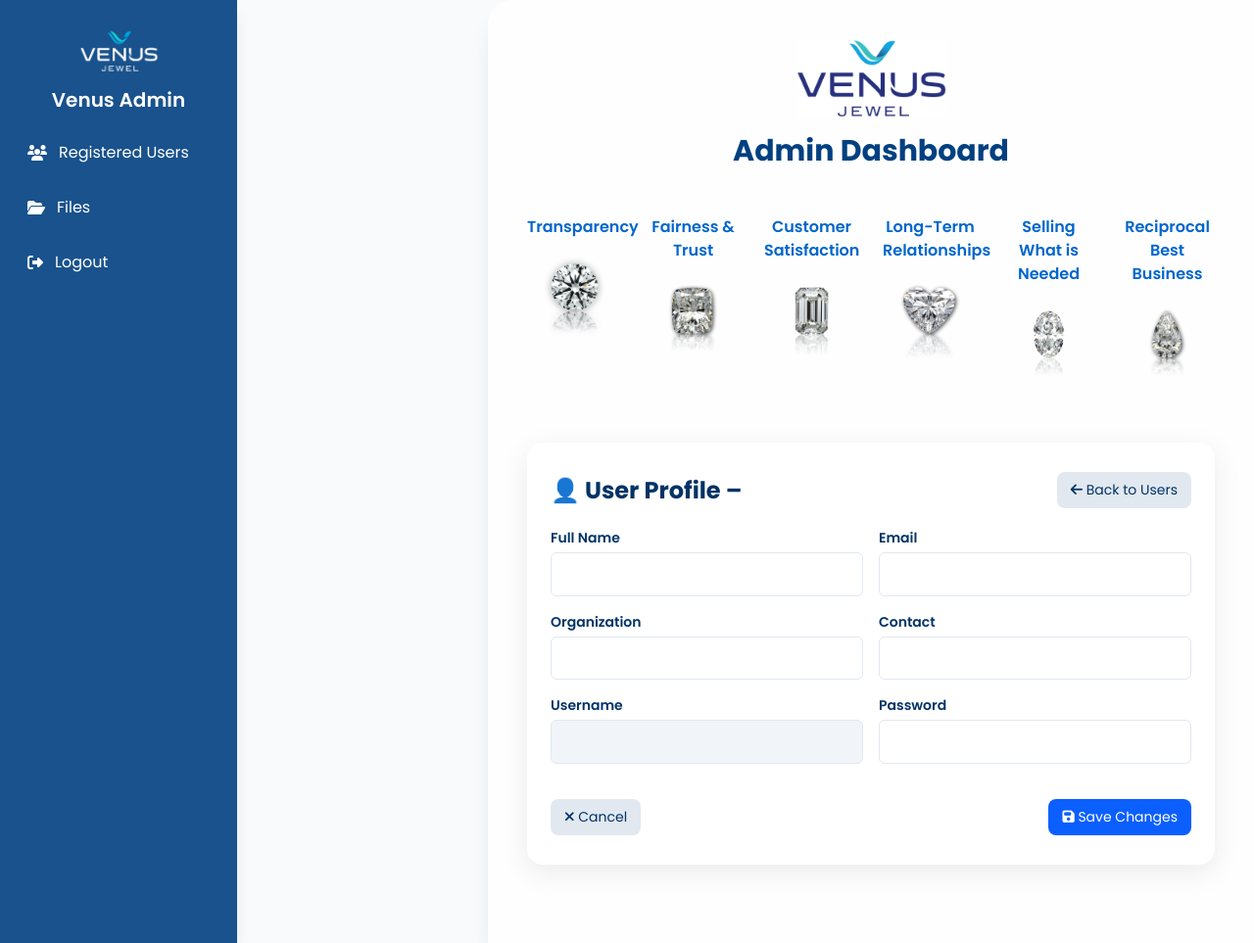
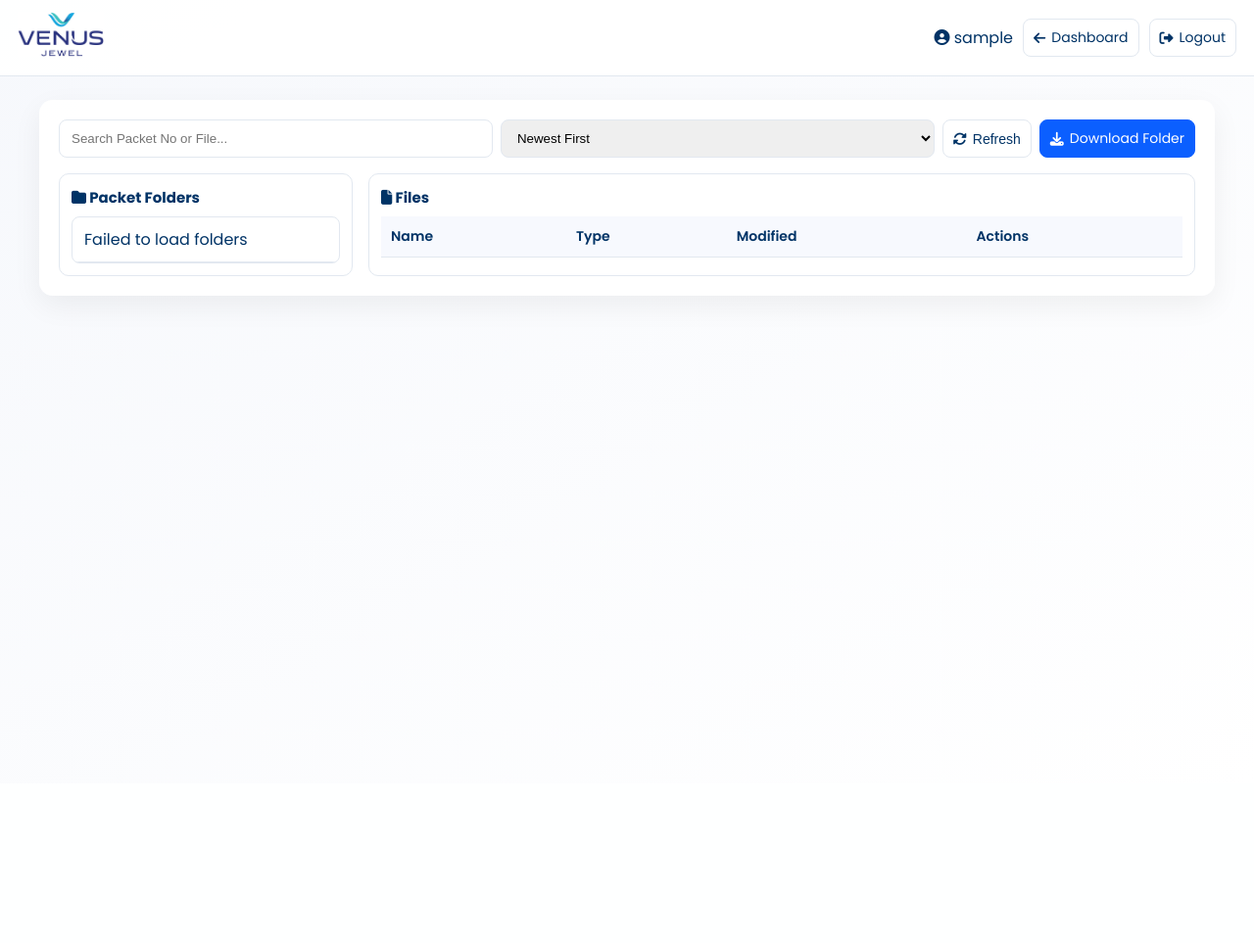
Before and after one commit to Sanketchikane/venus-jewel-portal, a Flask app: page /files in a window 1280 px wide. Shown: the whole page at 98% size. After the commit the page ends 313 px from the top, so only its background shows below. Run offline with Flask 3, Linux system fonts and the light colour scheme; the visitor is signed in with stand-in values (Sample User, id 1); lists and menus that the app fills with data are empty; some libraries are stand-ins or nearby versions.

Commit message:
Update files.html

```diff
--- a/templates/files.html
+++ b/templates/files.html
@@ -1,170 +1,242 @@
-{% extends "admin_dashboard.html" %}
-{% block content %}
+<!DOCTYPE html>
+<html lang="en">
+<head>
+  <meta charset="UTF-8" />
+  <title>Files • VENUS JEWEL FILE PORTAL</title>
+  <meta name="viewport" content="width=device-width, initial-scale=1.0" />
+  <link rel="apple-touch-icon" sizes="180x180" href="{{ url_for('static', filename='images/apple-touch-icon.png') }}">
+  <link rel="icon" type="image/png" sizes="32x32" href="{{ url_for('static', filename='images/favicon-32x32.png') }}">
+  <link rel="stylesheet" href="https://cdnjs.cloudflare.com/ajax/libs/font-awesome/6.5.0/css/all.min.css">
+  <link href="https://fonts.googleapis.com/css2?family=Poppins:wght@400;500;600;700&display=swap" rel="stylesheet">
 
-<style>
-  :root {
-    --vj-blue: #003366;
-    --vj-accent: #0B5FFF;
-    --vj-bg: #f8fafc;
-    --vj-border: #e2e8f0;
-    --vj-muted: #64748b;
-  }
+  <style>
+    :root {
+      --vj-primary: #003366;
+      --vj-accent: #0B5FFF;
+      --vj-bg: rgba(255, 255, 255, .95);
+      --vj-border: #e2e8f0;
+      --vj-muted: #6b7280;
+    }
+    * { box-sizing: border-box; margin: 0; padding: 0; }
+    body {
+      font-family: 'Poppins', sans-serif;
+      background: linear-gradient(to bottom right, #f6f8fc, #ffffff);
+      color: var(--vj-primary);
+      min-height: 100vh;
+    }
 
-  body {
-    font-family: 'Poppins', sans-serif;
-    background: var(--vj-bg);
-    color: var(--vj-blue);
-  }
+    /* Splash Screen */
+    #splash {
+      position: fixed;
+      inset: 0;
+      display: flex;
+      align-items: center;
+      justify-content: center;
+      background: rgba(255, 255, 255, 0.7);
+      backdrop-filter: blur(8px);
+      z-index: 9999;
+      transition: opacity 0.7s ease;
+    }
+    #splash.fade-out { opacity: 0; pointer-events: none; }
 
-  .profile-card {
-    background: white;
-    border-radius: 16px;
-    padding: 30px 24px;
-    box-shadow: 0 8px 30px rgba(0, 0, 0, 0.08);
-    max-width: 900px;
-    margin: 40px auto;
-    font-family: 'Poppins', sans-serif;
-  }
+    .topbar {
+      display: flex; align-items: center; justify-content: space-between;
+      padding: 12px 18px; background: var(--vj-bg);
+      border-bottom: 1px solid var(--vj-border);
+      position: sticky; top: 0; z-index: 100;
+    }
+    .brand img { height: 46px; }
+    .userbox { display: flex; align-items: center; gap: 10px; flex-wrap: wrap; }
+    .btn {
+      display: inline-flex; align-items: center; gap: 6px;
+      padding: 8px 10px; border-radius: 8px; border: 1px solid var(--vj-border);
+      background: #fff; color: var(--vj-primary);
+      font-size: 14px; cursor: pointer; text-decoration: none;
+      transition: 0.2s;
+    }
+    .btn:hover { background: #eef4ff; }
+    .btn-primary { background: var(--vj-accent); color: #fff; border-color: var(--vj-accent); }
 
-  .profile-header {
-    display: flex;
-    align-items: center;
-    justify-content: space-between;
-    flex-wrap: wrap;
-    gap: 10px;
-    margin-bottom: 20px;
-  }
+    .container {
+      max-width: 1200px; margin: 24px auto;
+      background: var(--vj-bg); border-radius: 14px;
+      box-shadow: 0 10px 30px rgba(0, 0, 0, .06);
+      padding: 20px;
+    }
+    .controls { display: flex; gap: 8px; flex-wrap: wrap; margin-bottom: 16px; }
+    .controls input, .controls select {
+      padding: 10px 12px; border-radius: 8px;
+      border: 1px solid var(--vj-border);
+      flex: 1; min-width: 180px;
+    }
+    .browser { display: grid; grid-template-columns: 300px 1fr; gap: 16px; }
+    .panel {
+      background: #fff; border: 1px solid var(--vj-border);
+      border-radius: 10px; padding: 12px;
+    }
+    .panel h3 { font-size: 15px; color: var(--vj-primary); margin-bottom: 8px; }
+    .list {
+      max-height: 55vh; overflow: auto; border-radius: 8px;
+      border: 1px solid var(--vj-border); background: #fff;
+    }
+    .list-item {
+      padding: 10px 12px; border-bottom: 1px solid var(--vj-border);
+      display: flex; justify-content: space-between; align-items: center;
+      cursor: pointer; transition: background 0.2s;
+    }
+    .list-item:hover { background: #f0f6ff; }
+    .grid { width: 100%; border-collapse: collapse; }
+    .grid th, .grid td {
+      padding: 10px; border-bottom: 1px solid var(--vj-border);
+      text-align: left; font-size: 14px;
+    }
+    .grid th {
+      background: #f7f9fe; font-weight: 600;
+      color: var(--vj-primary);
+    }
+    .actions { display: flex; gap: 6px; flex-wrap: wrap; }
+    .muted { color: var(--vj-muted); font-size: 13px; }
 
-  .profile-header h2 {
-    font-size: 24px;
-    font-weight: 700;
-    color: var(--vj-blue);
-  }
+    @media (max-width: 900px) {
+      .browser { grid-template-columns: 1fr; }
+      .list { max-height: 35vh; }
+      .btn { font-size: 13px; padding: 6px 8px; }
+      .topbar { flex-wrap: wrap; gap: 8px; }
+    }
+  </style>
+</head>
+<body>
 
-  .btn {
-    padding: 8px 14px;
-    border-radius: 8px;
-    border: none;
-    cursor: pointer;
-    font-size: 14px;
-    font-weight: 500;
-    transition: 0.2s;
-  }
+<!-- Splash Screen -->
+<div id="splash">
+  <img src="{{ url_for('static', filename='images/wings_new.gif') }}" alt="Loading..." class="w-1/2 md:w-1/3 animate-pulse">
+</div>
+<script>
+  window.addEventListener('DOMContentLoaded', () => {
+    setTimeout(() => {
+      const splash = document.getElementById('splash');
+      splash.classList.add('fade-out');
+      setTimeout(() => splash.remove(), 700);
+    }, 2200);
+  });
+</script>
 
-  .btn-back {
-    background: #e2e8f0;
-    color: var(--vj-blue);
-  }
+<div class="topbar">
+  <div class="brand">
+    <img src="{{ url_for('static', filename='images/venus_black_logo.jpg') }}" alt="Venus Jewel">
+  </div>
+  <div class="userbox">
+    <span><i class="fas fa-user-circle"></i> {{ user }}</span>
+    <a class="btn" href="/dashboard"><i class="fas fa-arrow-left"></i> Dashboard</a>
+    <a class="btn" href="/logout"><i class="fas fa-sign-out-alt"></i> Logout</a>
+  </div>
+</div>
 
-  .btn-back:hover {
-    background: #d0d7e3;
-  }
-
-  .btn-save {
-    background: var(--vj-accent);
-    color: white;
-  }
-
-  .btn-save:hover {
-    background: #0949c5;
-  }
-
-  form {
-    display: grid;
-    grid-template-columns: 1fr 1fr;
-    gap: 16px;
-  }
-
-  .form-group {
-    display: flex;
-    flex-direction: column;
-  }
-
-  label {
-    font-weight: 600;
-    margin-bottom: 4px;
-    font-size: 14px;
-    color: var(--vj-blue);
-  }
-
-  input {
-    padding: 10px 12px;
-    border-radius: 6px;
-    border: 1px solid var(--vj-border);
-    font-size: 15px;
-    outline: none;
-  }
-
-  input:focus {
-    border-color: var(--vj-accent);
-    box-shadow: 0 0 0 2px rgba(11, 95, 255, 0.15);
-  }
-
-  .actions {
-    grid-column: span 2;
-    display: flex;
-    justify-content: space-between;
-    margin-top: 20px;
-  }
-
-  .readonly {
-    background: #f1f5f9;
-    color: #64748b;
-  }
-
-  @media (max-width: 768px) {
-    form {
-      grid-template-columns: 1fr;
-    }
-    .profile-card {
-      padding: 20px;
-      margin: 20px auto;
-    }
-  }
-</style>
-
-<div class="profile-card">
-  <div class="profile-header">
-    <h2>👤 User Profile – {{ user['Username'] }}</h2>
-    <a href="{{ url_for('admin.admin_users') }}" class="btn btn-back"><i class="fas fa-arrow-left"></i> Back to Users</a>
+<div class="container">
+  <div class="controls">
+    <input id="searchBox" type="text" placeholder="Search Packet No or File..." />
+    <select id="sortSelect">
+      <option value="newest">Newest First</option>
+      <option value="name">Name A–Z</option>
+    </select>
+    <button id="refreshBtn" class="btn"><i class="fas fa-rotate"></i> Refresh</button>
+    <a id="downloadFolderBtn" class="btn btn-primary" href="#" disabled><i class="fas fa-download"></i> Download Folder</a>
   </div>
 
-  <form method="POST" action="{{ url_for('admin.update_user', username=user['Username']) }}">
-    <div class="form-group">
-      <label>Full Name</label>
-      <input type="text" name="Full Name" value="{{ user['Full Name'] }}" required>
+  <div class="browser">
+    <div class="panel">
+      <h3><i class="fas fa-folder"></i> Packet Folders</h3>
+      <div id="packetList" class="list"></div>
     </div>
-
-    <div class="form-group">
-      <label>Email</label>
-      <input type="email" name="Email" value="{{ user['Email'] }}" required>
+    <div class="panel">
+      <h3 id="filesTitle"><i class="fas fa-file"></i> Files</h3>
+      <table class="grid">
+        <thead><tr><th>Name</th><th>Type</th><th>Modified</th><th>Actions</th></tr></thead>
+        <tbody id="filesBody"></tbody>
+      </table>
     </div>
-
-    <div class="form-group">
-      <label>Organization</label>
-      <input type="text" name="Organization" value="{{ user['Organization'] }}">
-    </div>
-
-    <div class="form-group">
-      <label>Contact</label>
-      <input type="text" name="Contact" value="{{ user['Contact'] }}">
-    </div>
-
-    <div class="form-group">
-      <label>Username</label>
-      <input type="text" name="Username" value="{{ user['Username'] }}" class="readonly" readonly>
-    </div>
-
-    <div class="form-group">
-      <label>Password</label>
-      <input type="text" name="Password" value="{{ user['Password'] }}">
-    </div>
-
-    <div class="actions">
-      <a href="{{ url_for('admin.admin_users') }}" class="btn btn-back"><i class="fas fa-times"></i> Cancel</a>
-      <button type="submit" class="btn btn-save"><i class="fas fa-save"></i> Save Changes</button>
-    </div>
-  </form>
+  </div>
 </div>
 
-{% endblock %}
+<script>
+const packetList=document.getElementById('packetList');
+const filesBody=document.getElementById('filesBody');
+const filesTitle=document.getElementById('filesTitle');
+const downloadFolderBtn=document.getElementById('downloadFolderBtn');
+const searchBox=document.getElementById('searchBox');
+const sortSelect=document.getElementById('sortSelect');
+const refreshBtn=document.getElementById('refreshBtn');
+
+let currentFolder=null, allFolders=[], currentFiles=[];
+
+function loadFolders(){
+  packetList.innerHTML='<div class="list-item">Loading…</div>';
+  fetch(`/api/packet-folders?sort=${sortSelect.value}`)
+  .then(r=>r.json())
+  .then(({folders})=>{allFolders=folders||[];renderFolders();})
+  .catch(()=>packetList.innerHTML='<div class="list-item">Failed to load folders</div>');
+}
+
+function renderFolders(){
+  const q=searchBox.value.toLowerCase();
+  const filtered=allFolders.filter(f=>!q||(f.name||'').toLowerCase().includes(q));
+  packetList.innerHTML='';
+  if(!filtered.length){packetList.innerHTML='<div class="list-item">No folders found</div>';return;}
+  filtered.forEach(f=>{
+    const row=document.createElement('div');
+    row.className='list-item';
+    row.innerHTML=`<span><i class="fas fa-folder"></i> ${f.name}</span>
+      <span class="muted">${new Date(f.modifiedTime).toLocaleString()}</span>`;
+    row.onclick=()=>selectFolder(f.id,f.name);
+    packetList.appendChild(row);
+  });
+}
+
+function selectFolder(id,name){
+  currentFolder={id,name};
+  filesTitle.textContent=`Files — ${name}`;
+  downloadFolderBtn.removeAttribute('disabled');
+  downloadFolderBtn.href=`/download/folder/${id}`;
+  loadFiles(id);
+}
+
+function loadFiles(folderId){
+  filesBody.innerHTML='<tr><td colspan="4">Loading…</td></tr>';
+  fetch(`/api/folder/${folderId}/files?sort=${sortSelect.value}`)
+  .then(r=>r.json())
+  .then(({files})=>{currentFiles=files||[];renderFiles();})
+  .catch(()=>filesBody.innerHTML='<tr><td colspan="4">Failed to load files</td></tr>');
+}
+
+function renderFiles(){
+  const q=searchBox.value.toLowerCase();
+  const filtered=currentFiles.filter(f=>!q||(f.name||'').toLowerCase().includes(q));
+  filesBody.innerHTML='';
+  if(!filtered.length){filesBody.innerHTML='<tr><td colspan="4">No files found</td></tr>';return;}
+  filtered.forEach(f=>{
+    const tr=document.createElement('tr');
+    const mime=f.mimeType||'';
+    const ext=(f.name.split('.').pop()||'').toLowerCase();
+    const date=f.modifiedTime?new Date(f.modifiedTime).toLocaleString():'';
+    tr.innerHTML=`
+      <td>${f.name}</td>
+      <td>${mime.replace('application/','')}</td>
+      <td>${date}</td>
+      <td class="actions">
+        <button class="btn" onclick="openPreview('${f.id}','${mime}','${ext}')"><i class="fas fa-eye"></i> Preview</button>
+        <a class="btn" href="/download/file/${f.id}"><i class="fas fa-download"></i> Download</a>
+        <button class="btn" onclick="shareFile('${f.id}')"><i class="fas fa-share-alt"></i> Share</button>
+      </td>`;
+    filesBody.appendChild(tr);
+  });
+}
+
+function shareFile(id){window.open(`/share?id=${id}`,'_blank');}
+
+searchBox.oninput=()=>{renderFolders();renderFiles();};
+sortSelect.onchange=()=>{loadFolders();if(currentFolder)loadFiles(currentFolder.id);};
+refreshBtn.onclick=()=>loadFolders();
+loadFolders();
+</script>
+</body>
+</html>
```
